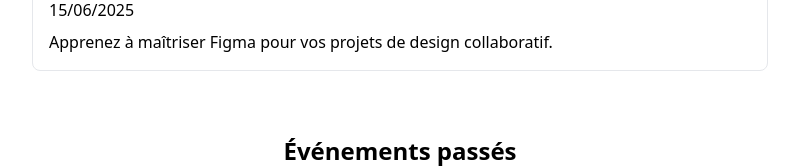
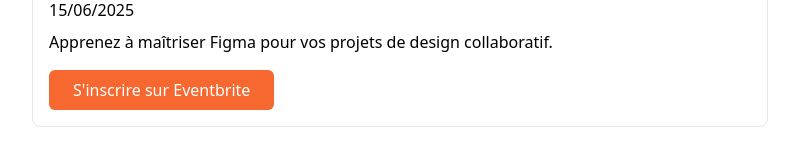
Before and after one commit to samuelboulery/the-design-society, a React (Vite) app: page / in a window 1280 px wide. Shown: the part 1359-1527 px from the top of the page, without its empty margins (240-1039 px from the left). Built offline with nearby package versions, Linux system fonts and the light colour scheme; no server answers.

Commit message:
add inscription link for futur event

```diff
--- a/package.json
+++ b/package.json
@@ -5,7 +5,6 @@
     "scripts": {
         "dev": "vite",
         "build": "vite build",
-        "build:staging": "vite build --mode staging",
         "preview": "vite preview"
     },
     "dependencies": {
--- a/src/App.jsx
+++ b/src/App.jsx
@@ -1,6 +1,5 @@
 import React from 'react';
 import { BrowserRouter as Router, Routes, Route, Navigate } from 'react-router-dom';
-import About from './components/About';
 import Team from './components/Team';
 import Events from './components/Events';
 import Admin from './components/Admin.jsx';
--- a/src/components/Admin.jsx
+++ b/src/components/Admin.jsx
@@ -6,7 +6,7 @@
   const [email, setEmail] = useState('');
   const [password, setPassword] = useState('');
   const [events, setEvents] = useState([]);
-  const [form, setForm] = useState({ id: null, title: '', description: '', date: '', image_url: '' });
+  const [form, setForm] = useState({ id: null, title: '', description: '', date: '', image_url: '', eventbrite_url: '' });
 
   useEffect(() => {
     // Vérifie si l'utilisateur est déjà connecté
@@ -48,7 +48,8 @@
             title: form.title,
             description: form.description,
             date: form.date,
-            image_url: form.image_url
+            image_url: form.image_url,
+            eventbrite_url: form.eventbrite_url
           })
           .eq('id', form.id);
 
@@ -66,7 +67,8 @@
             title: form.title,
             description: form.description,
             date: form.date,
-            image_url: form.image_url
+            image_url: form.image_url,
+            eventbrite_url: form.eventbrite_url
           });
 
         if (error) {
@@ -76,7 +78,7 @@
         }
         console.log('Événement ajouté avec succès:', data);
       }
-      setForm({ id: null, title: '', description: '', date: '', image_url: '' });
+      setForm({ id: null, title: '', description: '', date: '', image_url: '', eventbrite_url: '' });
       fetchEvents();
     } catch (err) {
       console.error('Erreur inattendue:', err);
@@ -110,7 +112,8 @@
       title: evt.title,
       description: evt.description,
       date: evt.date,
-      image_url: evt.image_url || ''
+      image_url: evt.image_url || '',
+      eventbrite_url: evt.eventbrite_url || ''
     });
   }
 
@@ -174,6 +177,13 @@
           value={form.image_url}
           onChange={(e) => setForm({ ...form, image_url: e.target.value })}
         />
+        <input
+          type="url"
+          placeholder="URL Eventbrite"
+          className="w-full p-2 border rounded"
+          value={form.eventbrite_url}
+          onChange={(e) => setForm({ ...form, eventbrite_url: e.target.value })}
+        />
         <button type="submit" className="px-4 py-2 bg-green-600 text-white rounded">
           {form.id ? 'Modifier' : 'Ajouter'}
         </button>
--- a/src/components/Events.jsx
+++ b/src/components/Events.jsx
@@ -115,6 +115,16 @@
           <h3 className="text-xl font-bold">{upcoming.title}</h3>
           <p>{new Date(upcoming.date).toLocaleDateString('fr-FR')}</p>
           <p className="mt-2">{upcoming.description}</p>
+          {upcoming.eventbrite_url && (
+            <a
+              href={upcoming.eventbrite_url}
+              target="_blank"
+              rel="noopener noreferrer"
+              className="inline-block mt-4 px-6 py-2 bg-[#F6682F] text-white rounded-md hover:bg-[#E55A1F] transition-colors"
+            >
+              S'inscrire sur Eventbrite
+            </a>
+          )}
         </div>
       ) : (
         <p className="text-center text-gray-600">Aucun événement à venir.</p>
--- a/src/mockData.js
+++ b/src/mockData.js
@@ -4,27 +4,31 @@
     title: "Workshop Design Thinking",
     description: "Un atelier pratique pour apprendre les bases du Design Thinking et l'appliquer à vos projets.",
     date: "2024-06-15",
-    image_url: "https://images.unsplash.com/photo-1522071820081-009f0129c71c"
+    image_url: "https://images.unsplash.com/photo-1522071820081-009f0129c71c",
+    eventbrite_url: "https://thedesignsociety.eventbrite.com"
   },
   {
     id: 2,
     title: "Conférence UX/UI",
     description: "Les dernières tendances en matière d'expérience utilisateur et d'interface utilisateur.",
     date: "2024-05-20",
-    image_url: "https://images.unsplash.com/photo-1540575467063-178a50c2df87"
+    image_url: "https://images.unsplash.com/photo-1540575467063-178a50c2df87",
+    eventbrite_url: "https://thedesignsociety.eventbrite.com"
   },
   {
     id: 3,
     title: "Meetup Designers",
     description: "Rencontre mensuelle des designers de Lyon pour échanger sur leurs projets et expériences.",
     date: "2024-04-10",
-    image_url: "https://images.unsplash.com/photo-1517245386807-bb43f82c33c4"
+    image_url: "https://images.unsplash.com/photo-1517245386807-bb43f82c33c4",
+    eventbrite_url: "https://thedesignsociety.eventbrite.com"
   },
   {
     id: 4,
     title: "Formation Figma",
     description: "Apprenez à maîtriser Figma pour vos projets de design collaboratif.",
     date: "2025-06-15",
-    image_url: "https://images.unsplash.com/photo-1561070791-2526d30994b5"
+    image_url: "https://images.unsplash.com/photo-1561070791-2526d30994b5",
+    eventbrite_url: "https://thedesignsociety.eventbrite.com"
   }
 ];
```
Also changed, not shown: 2 other files (tests, documents, lock files or other folders).
